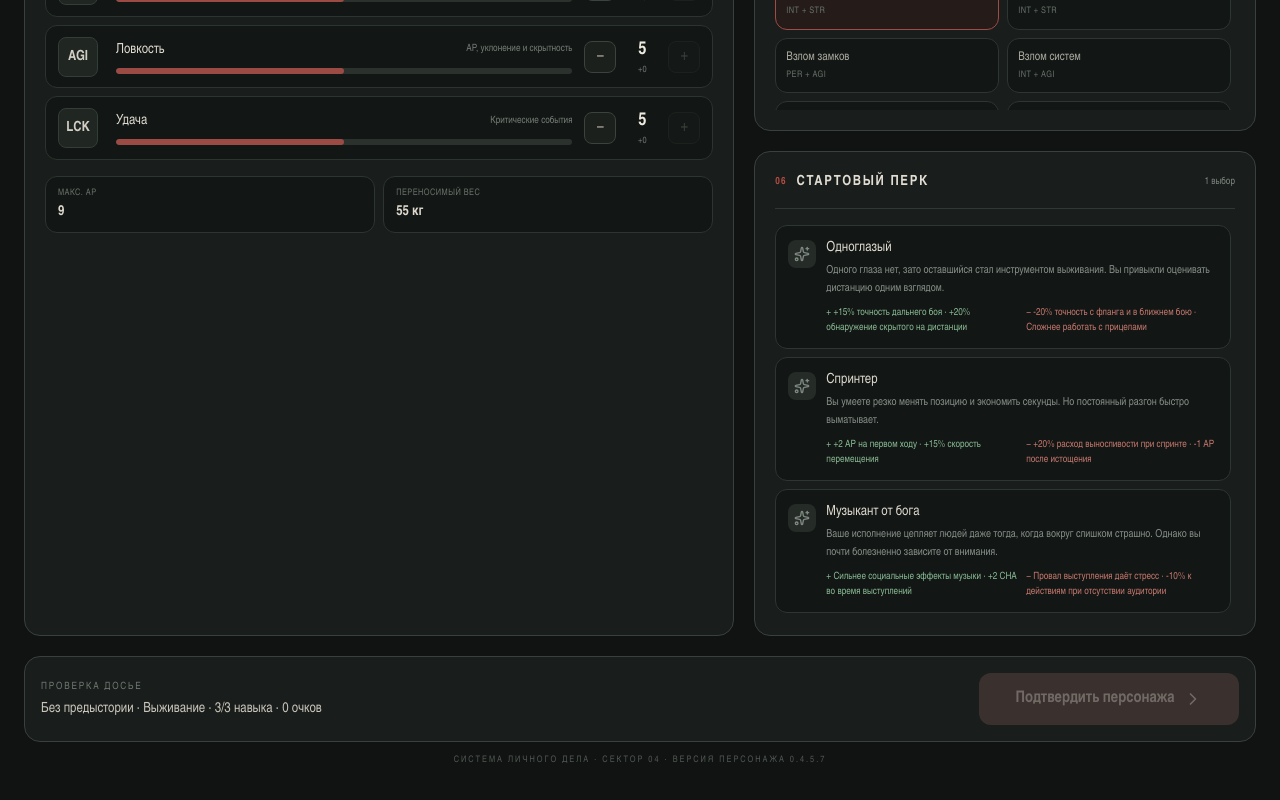
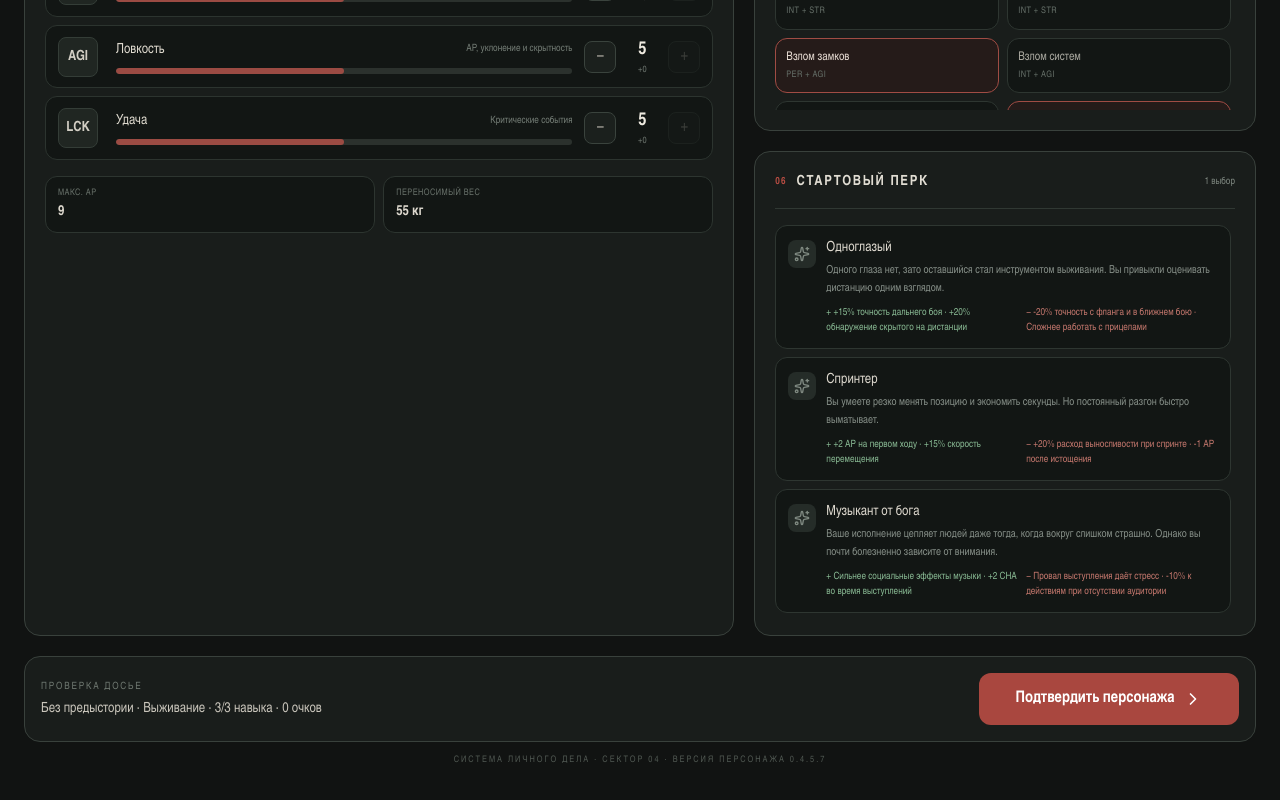
Before and after one commit to GKzk/RPG-Out-of-life, a React (Vite) app: page / in a window 1280 px wide. Shown: the part 1184-1984 px from the top of the page. Built offline with nearby package versions, Linux system fonts and the light colour scheme.

Commit message:
Align default character with no-background option

```diff
--- a/src/components/CharacterCreation.tsx
+++ b/src/components/CharacterCreation.tsx
@@ -39,7 +39,7 @@ export const CharacterCreation: React.FC = () => {
   const [special, setSpecial] = useState<SpecialStats>({
     STR: 5, PER: 5, END: 5, CHA: 5, INT: 5, AGI: 5, LCK: 5,
   });
-  const [taggedSkills, setTaggedSkills] = useState<SkillName[]>(['repair', 'smallGuns', 'medicine']);
+  const [taggedSkills, setTaggedSkills] = useState<SkillName[]>(['survival', 'scouting', 'lockpick']);
   const [startingFeat, setStartingFeat] = useState('hard_life');
 
   const background = BACKGROUND_DEFINITIONS.find((item) => item.id === backgroundId) ?? BACKGROUND_DEFINITIONS[0];
```
